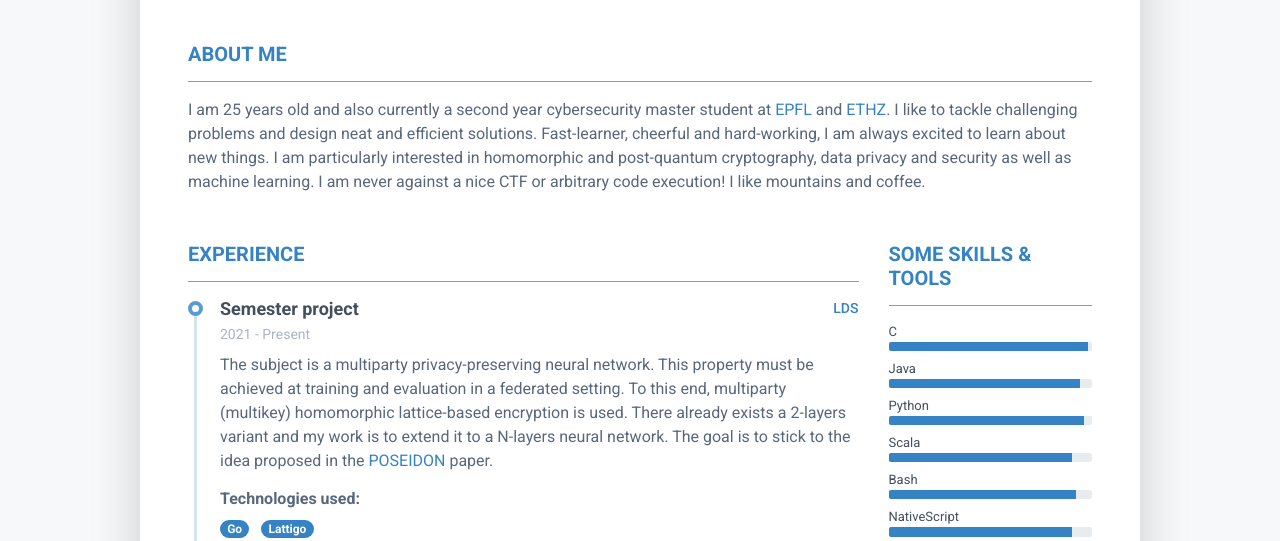
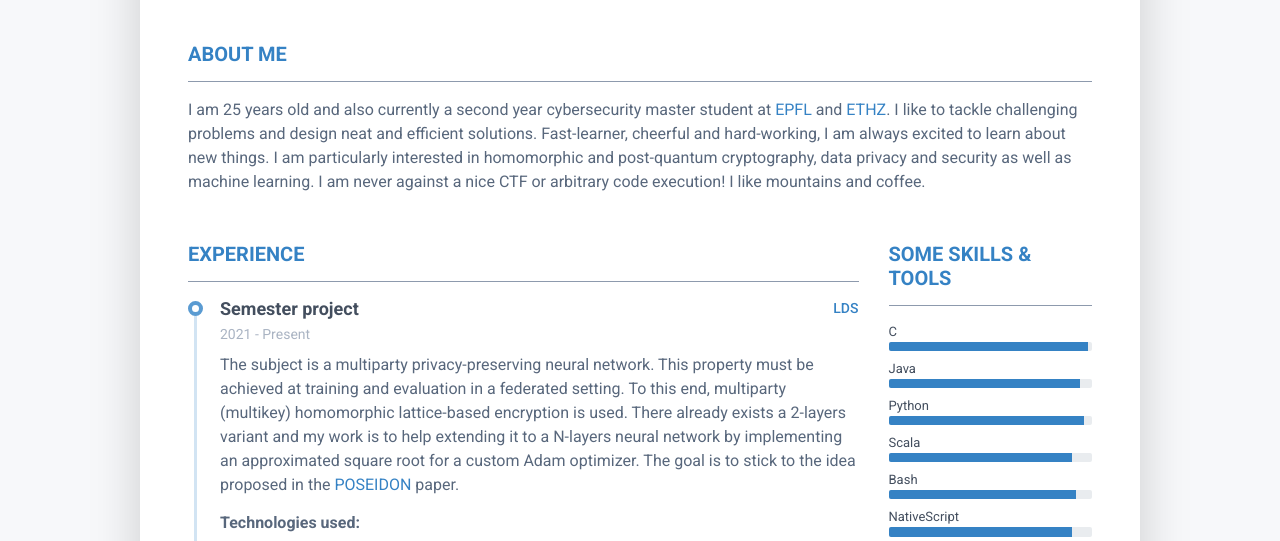
Before and after one commit to simon-perriard/simon-perriard.github.io, a plain HTML site: page index.html in a window 1280 px wide. Shown: the part 226-767 px from the top of the page. Drawn offline with Linux system fonts and the light colour scheme.

Commit message:
Update semester project

```diff
--- a/index.html
+++ b/index.html
@@ -114,8 +114,8 @@
 												property must be achieved at training and evaluation in a federated
 												setting. To this end, multiparty (multikey) homomorphic lattice-based
 												encryption is used. There already exists a 2-layers variant and my work
-												is to extend
-												it to a N-layers neural network. The goal is to stick to the idea
+												is to help extending
+												it to a N-layers neural network by implementing an approximated square root for a custom Adam optimizer. The goal is to stick to the idea
 												proposed in the <a href="https://arxiv.org/abs/2009.00349"
 													target="_blank">POSEIDON</a>
 												paper.</p>
```
